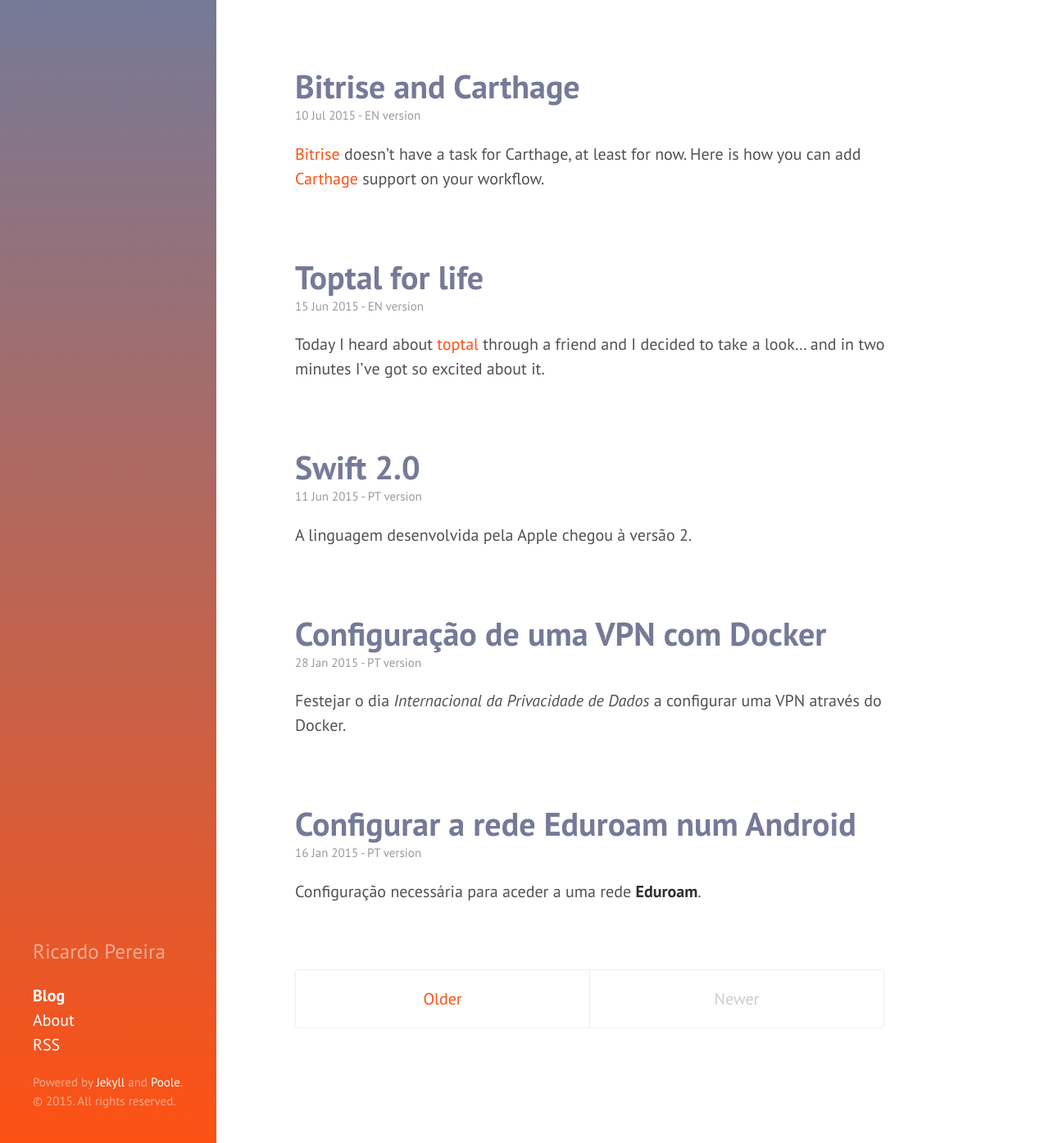
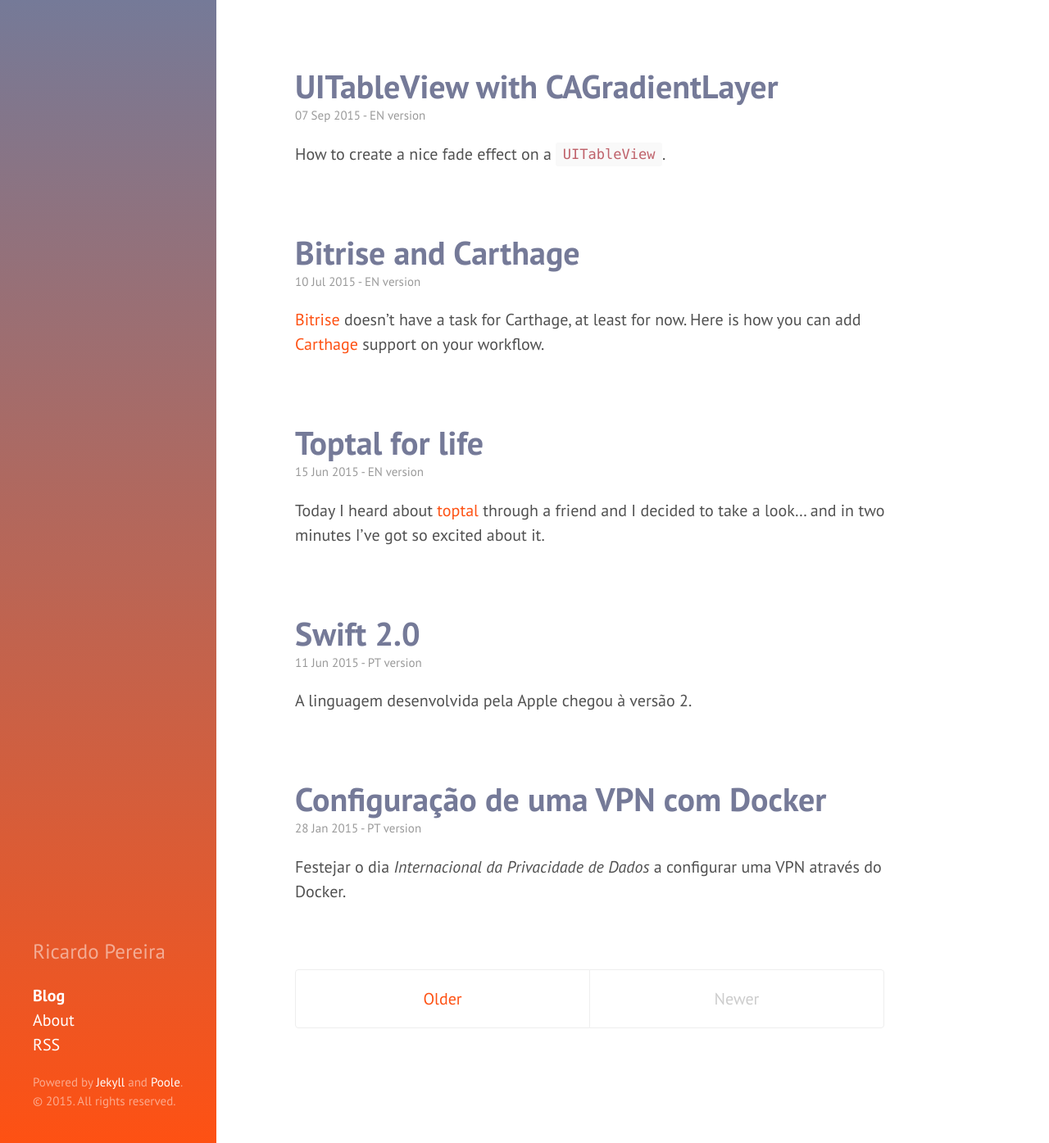
Before and after one commit to ricardopereira/blog, a Jekyll site: the page built from index.html, in a window 1280 px wide and 1395 px high. Shown: the whole window at 82% size. Built offline with Jekyll 4.4.1, drawn with Linux system fonts in a browser that asks for light colours; nearby versions of some CDN libraries; Markdown is read by kramdown in place of the engine named in the settings; the list of posts is cut into pages by our own code.

Commit message:
Post: UITableView with CAGradientLayer

```diff
--- /dev/null
+++ b/_posts/2015-09-07-EN-uitableview-with-cagradientlayer.md
@@ -0,0 +1,56 @@
+---
+layout: post
+lang: EN
+title: UITableView with CAGradientLayer
+tags: [iOS, Swift, UITableView]
+---
+
+How to create a nice fade effect on a `UITableView`.
+
+---
+
+I was looking a way to build something like this:
+
+<p align="center">
+  <img src="/public/img/2015/uitableview-with-cagradientlayer/example.jpg" alt="Result example"/>
+</p>
+
+<br/>
+
+Initially I thought using `shadowImage` property where it is possible to render a shadow using an image which basically performs as any other UIImageView. However, I wanted to draw the shadow from code so I decided to use `CAGradientLayer`.
+
+<br/>
+
+{% highlight swift %}
+let gradient = CAGradientLayer()
+
+if let superview = tableView.superview {
+    gradient.frame = superview.bounds
+
+    let clearColor = UIColor.clearColor().CGColor
+    let blackColor = UIColor.blackColor().CGColor
+
+    gradient.colors = [clearColor, clearColor, blackColor, blackColor, clearColor, clearColor]
+    gradient.locations = [0.0, 0.15, 0.25, 0.75, 0.85, 1.0]
+    superview.layer.mask = gradient
+}
+
+tableView.backgroundColor = UIColor.clearColor()
+{% endhighlight %}
+
+<br/>
+
+Shadow from code could lead to performance issues where it is very easy to lose the 60 fps scroll on a table view if you set any shadow on a cell. You can draw a shadow based on path using the `shadowPath` property. The performance is way better than standard shadow drawing but it has a flaw - it does not resize. This can be easily achieved by subclassing the view and updating the shadow path with the `layoutSubviews` method. Last but not least, you can rasterize the shadow drawing with `shouldRasterize` property and setting the `rasterizationScale`.
+
+The result:
+
+<p align="center">
+  <img src="/public/img/2015/uitableview-with-cagradientlayer/gradientlayer-mask.gif" alt="Result example"/>
+</p>
+
+<br/>
+I hope you like it.
+
+Cheers,
+
+![Ricardo Pereira](/public/img/signature.png)
```
Also changed, not shown: _posts/2015-07-10-EN-bitrise-and-carthage.md (+1 -1 lines), public/img/2015/uitableview-with-cagradientlayer/example.jpg (added), public/img/2015/uitableview-with-cagradientlayer/gradientlayer-mask.gif (added).
